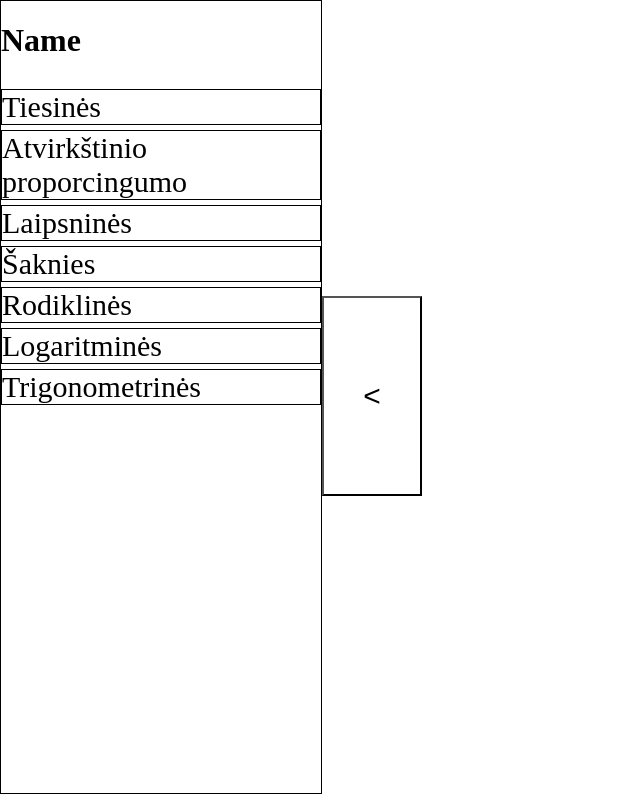
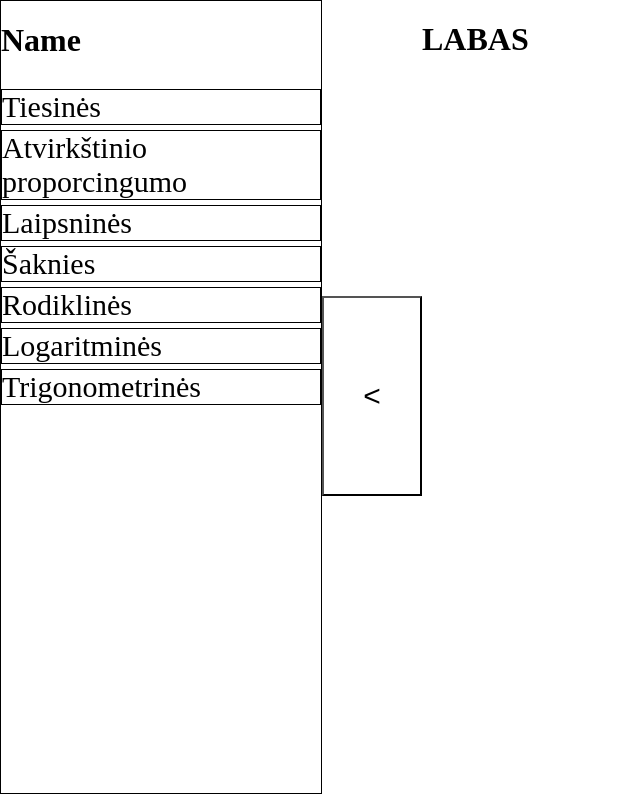
Before and after one commit to vikacheburika/math-project, a plain HTML site: page Website/index.html in a window 1280 px wide. Shown: the whole page, without its empty margins (0-640 px from the left). Drawn offline with Linux system fonts and the light colour scheme.

Commit message:
added h1

```diff
--- a/Website/index.html
+++ b/Website/index.html
@@ -24,7 +24,7 @@
     </header>
      <button type="button" onclick="hideHeader()"><</button>
     <main>
-
+       <h1>LABAS</h1>
     </main>
 </body>
 </html>
```
